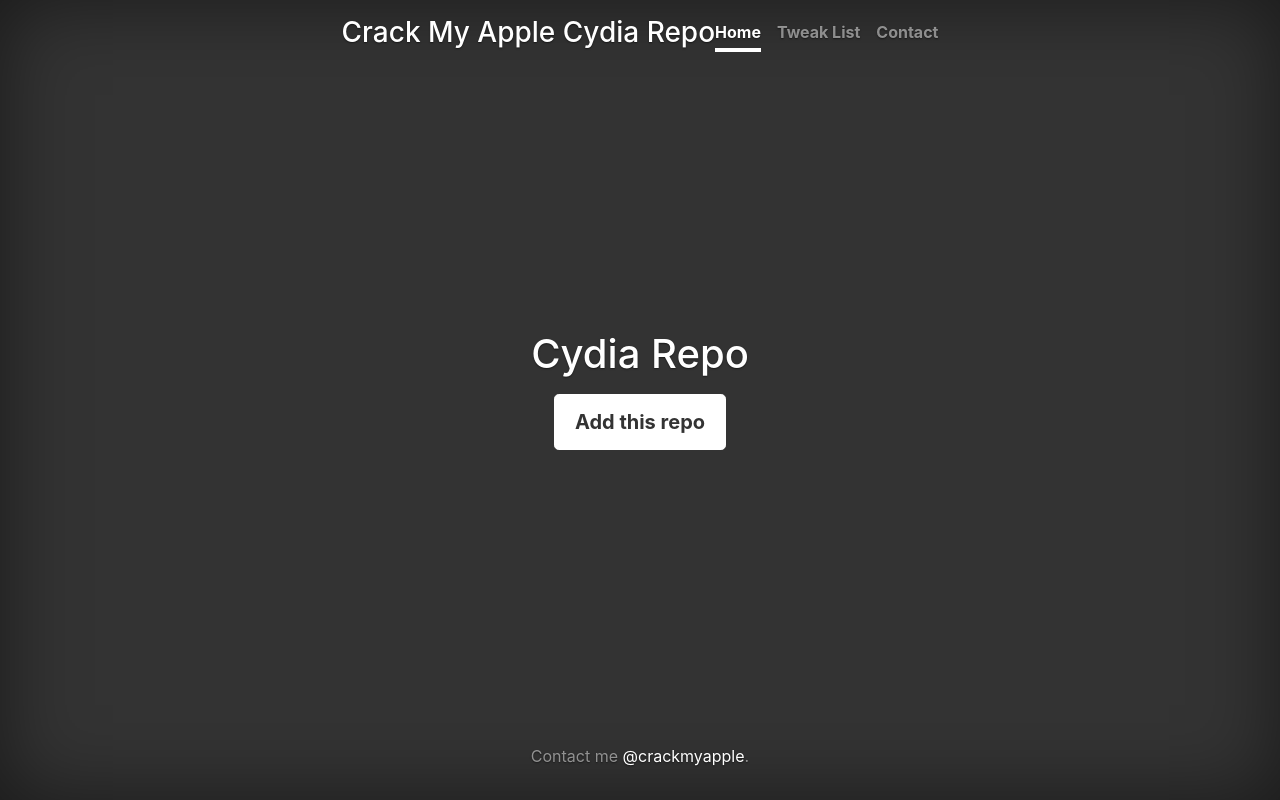
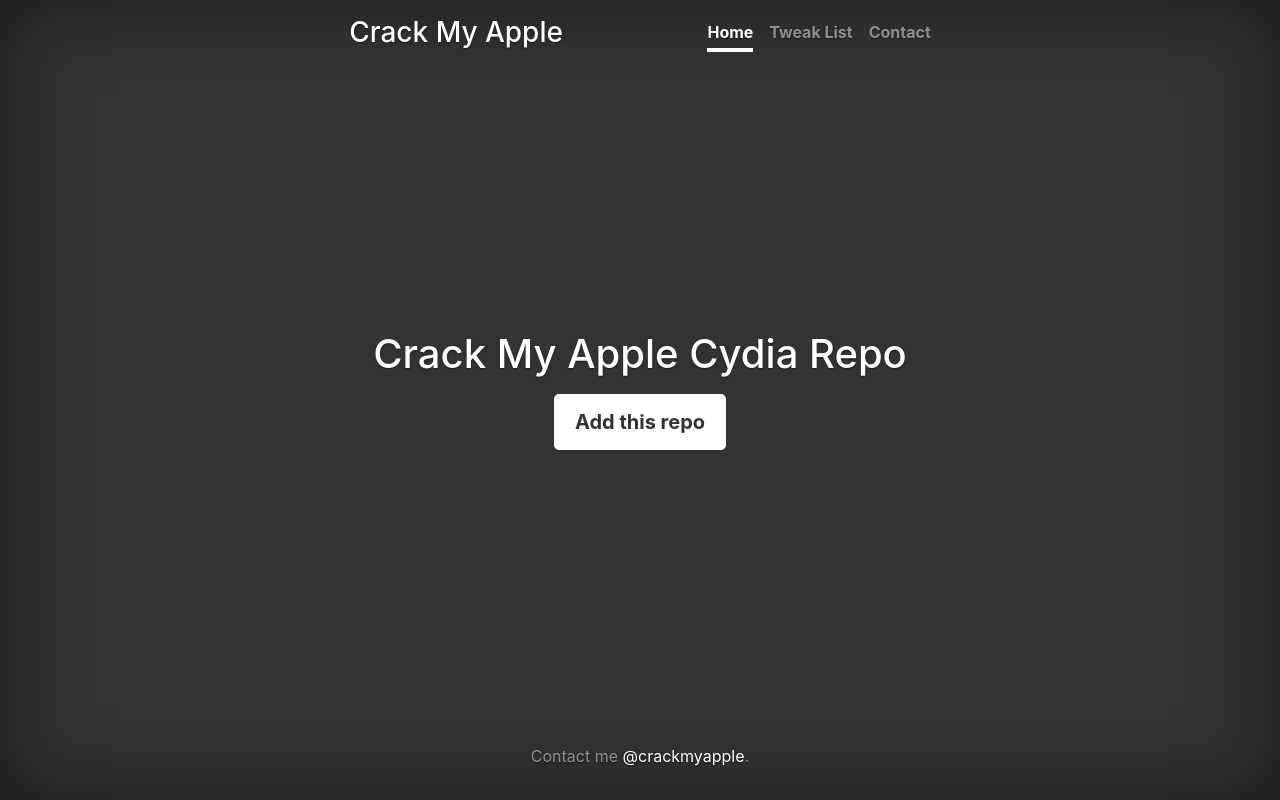
Before and after one commit to 0-agx/cydia, a plain HTML site: page index.html in a window 1280 px wide. Drawn offline with Linux system fonts and the light colour scheme.

Commit message:
Index Rev. 2

```diff
--- a/index.html
+++ b/index.html
@@ -23,7 +23,7 @@
     <div class="cover-container d-flex h-100 p-3 mx-auto flex-column">
       <header class="masthead mb-auto">
         <div class="inner">
-          <h3 class="masthead-brand">Crack My Apple Cydia Repo</h3>
+          <h3 class="masthead-brand">Crack My Apple</h3>
           <nav class="nav nav-masthead justify-content-center">
             <a class="nav-link active" href="https://0-agx.github.io/cydia/">Home</a>
             <a class="nav-link" href="">Tweak List</a>
@@ -33,7 +33,7 @@
       </header>
 
       <main role="main" class="inner cover">
-        <h1 class="cover-heading">Cydia Repo</h1>
+        <h1 class="cover-heading">Crack My Apple Cydia Repo</h1>
         <p class="lead"></p>
         <p class="lead">
           <a href="cydia://url/https://cydia.saurik.com/api/share#?source=https%3A%2F%2F0-agx.github.io/cydia/" class="btn btn-lg btn-secondary">Add this repo</a>
```
Also changed, not shown: 1 other file.
